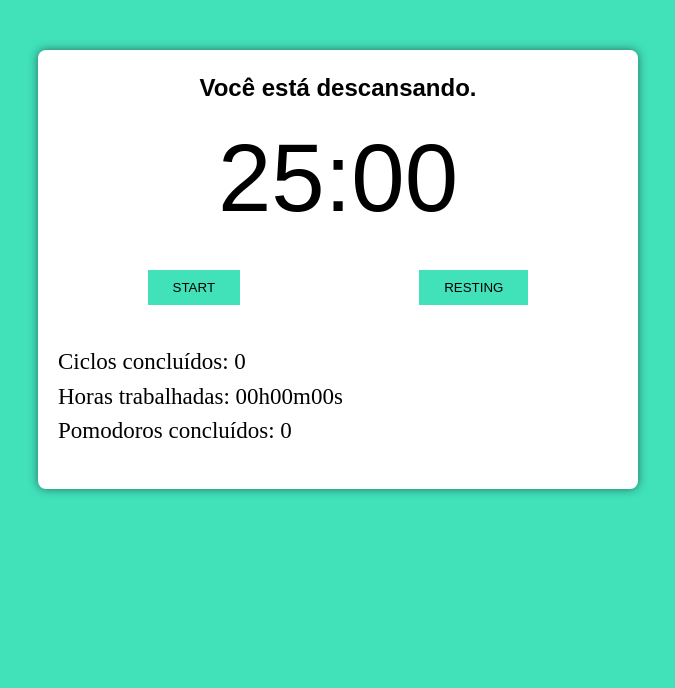
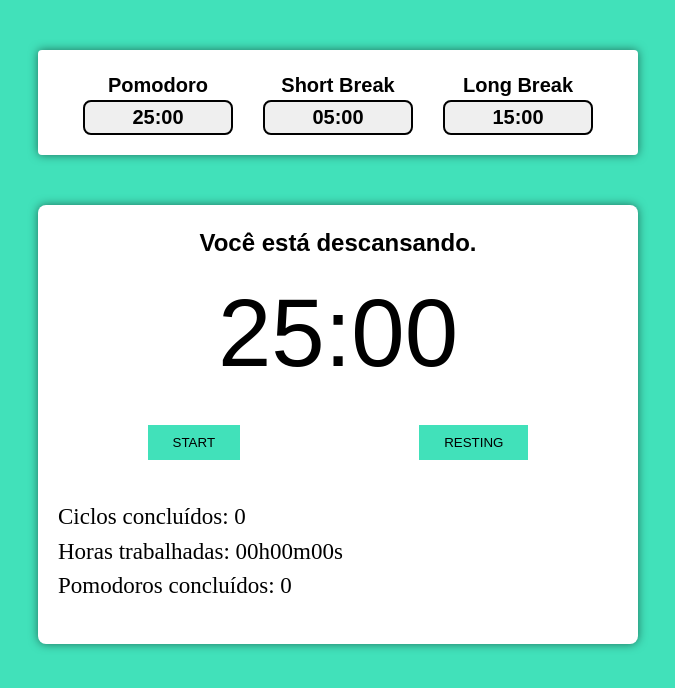
Before and after one commit to Wilian-Pereira-W/project-pomodoro, a React (Create React App) app: page / in a window 1280 px wide. Shown: the top 688 px of the page, without its empty margins (302-977 px from the left). Built offline with nearby package versions, Linux system fonts and the light colour scheme.

Commit message:
feat: implementado o pomodoroOption

```diff
--- a/src/App.tsx
+++ b/src/App.tsx
@@ -1,13 +1,48 @@
+import { useState } from 'react';
 import PomodoroTimer from './components/PomodoroTimer';
 
 function App(): JSX.Element {
+  const [pomodoroTime] = useState<number>(25);
+  const [shortBreakTime] = useState<number>(5);
+  const [longBreakTime] = useState<number>(15);
+
   return (
     <div className="container">
+      <form className="pomodoroOption">
+        <label htmlFor="pomodoro">
+          Pomodoro
+          <input
+            type="button"
+            name="pomodoro"
+            id="pomodoro"
+            value={`${pomodoroTime}:00`}
+          />
+        </label>
+        <label htmlFor="Intervalo-curto">
+          Short Break
+          <input
+            type="button"
+            name="Intervalo-curto"
+            id="Intervalo-curto"
+            value={`0${shortBreakTime}:00`}
+          />
+        </label>
+        <label htmlFor="Intervalo-longo">
+          Long Break
+          <input
+            type="button"
+            name="Intervalo-longo"
+            id="Intervalo-logo"
+            value={`${longBreakTime}:00`}
+          />
+        </label>
+      </form>
       <PomodoroTimer
-        pomodoroTime={1500}
-        shortRestTime={300}
-        longRestTime={900}
+        pomodoroTime={pomodoroTime * 60}
+        shortRestTime={shortBreakTime * 60}
+        longRestTime={longBreakTime * 60}
         cycles={4}
+        disabled={pomodoroTime <= 0}
       />
     </div>
   );
```
